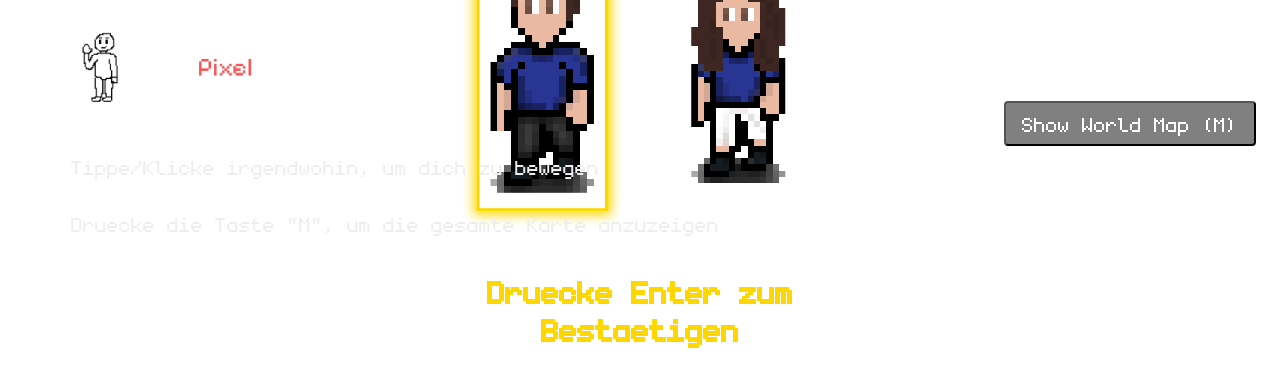
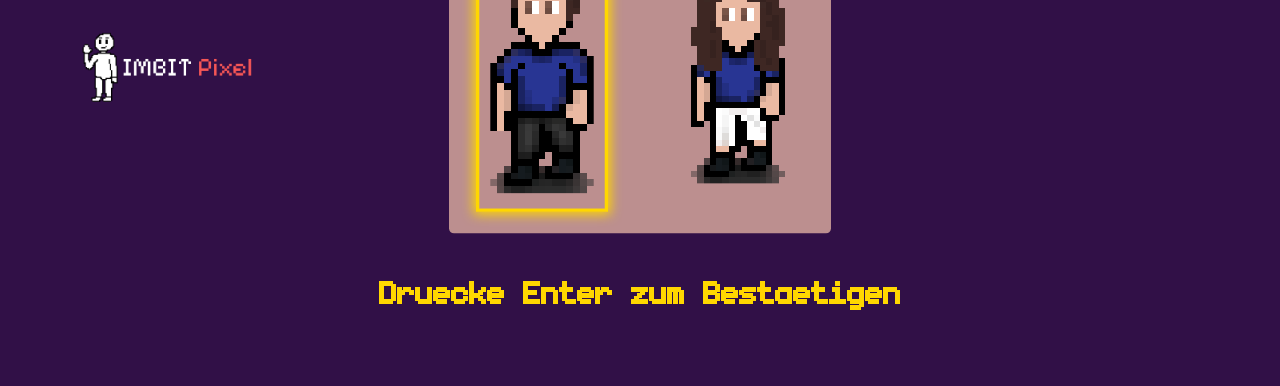
Before and after one commit to IMBIT-Mannheim/pixels, a website built with Vite: page game/index.html in a window 1280 px wide. Built offline with nearby package versions, Linux system fonts and the light colour scheme; what kaplay would draw is missing.

Commit message:
fixed starting screen

```diff
--- a/game/index.html
+++ b/game/index.html
@@ -13,6 +13,7 @@
     <div id="app">
         <div>
             <div id="starting-screen">
+                <h2>Waehle einen Charakter</h2>
                 <div id="character-container">
                     <div class="character selected" id="male-button">
                         <img src="/images/male.png" alt="Male Character">
@@ -20,13 +21,15 @@
                     <div class="character" id="female-button">
                         <img src="/images/female.png" alt="Female Character">
                     </div>
-                    <h2>Druecke Enter zum Bestaetigen</h2>
                 </div>
+                <h2>Druecke Enter zum Bestaetigen</h2>
             </div>
             <div class="note">
                 <img id="logo" src="/images/logo.png" />
-                <p>Tippe/Klicke irgendwohin, um dich zu bewegen</p>
-                <p>Druecke die Taste "M", um die gesamte Karte anzuzeigen</p>
+                <div id="help-container" class="during-game">
+                    <p>Tippe/Klicke irgendwohin, um dich zu bewegen</p>
+                    <p>Druecke die Taste "M", um die gesamte Karte anzuzeigen</p>
+                </div>
             </div>
 
             <div id="textbox-container" style="display: none">
@@ -39,7 +42,7 @@
             </div>
         </div>
         <canvas id="game"></canvas>
-        <button id="show-world-map" class="button">Show World Map (M)</button>
+        <button id="show-world-map" class="button during-game">Show World Map (M)</button>
     </div>
     <script type="module" src="src/main.js"></script>
 </body>
--- a/game/main.css
+++ b/game/main.css
@@ -7,6 +7,7 @@
     font-family: monogram, monospace;
     font-size: 2rem;
     overflow: hidden;
+    background-color: #311047;
 }
 
 #app {
@@ -89,15 +90,23 @@
     bottom: 2vh;
 }
 
-#character-container {
+#starting-screen {
     position: absolute;
     left: 50%;
     top: 50%;
     transform: translate(-50%, -50%);
+    display: flex;
+    flex-direction: column;
+    align-items: center;
 }
 
-#character-container h2 {
-    position: absolute;
+#character-container {
+    background-color: rosybrown;
+    border-radius: 5px;
+    padding: 1px;
+}
+
+#starting-screen h2 {
     text-align: center;
     color: #ffd700;
 }
@@ -126,3 +135,7 @@
     box-shadow: 0 0 10px 3px #ffd700;
     transform: scale(1.1);
 }
+
+.during-game {
+    display: none;
+}
```
